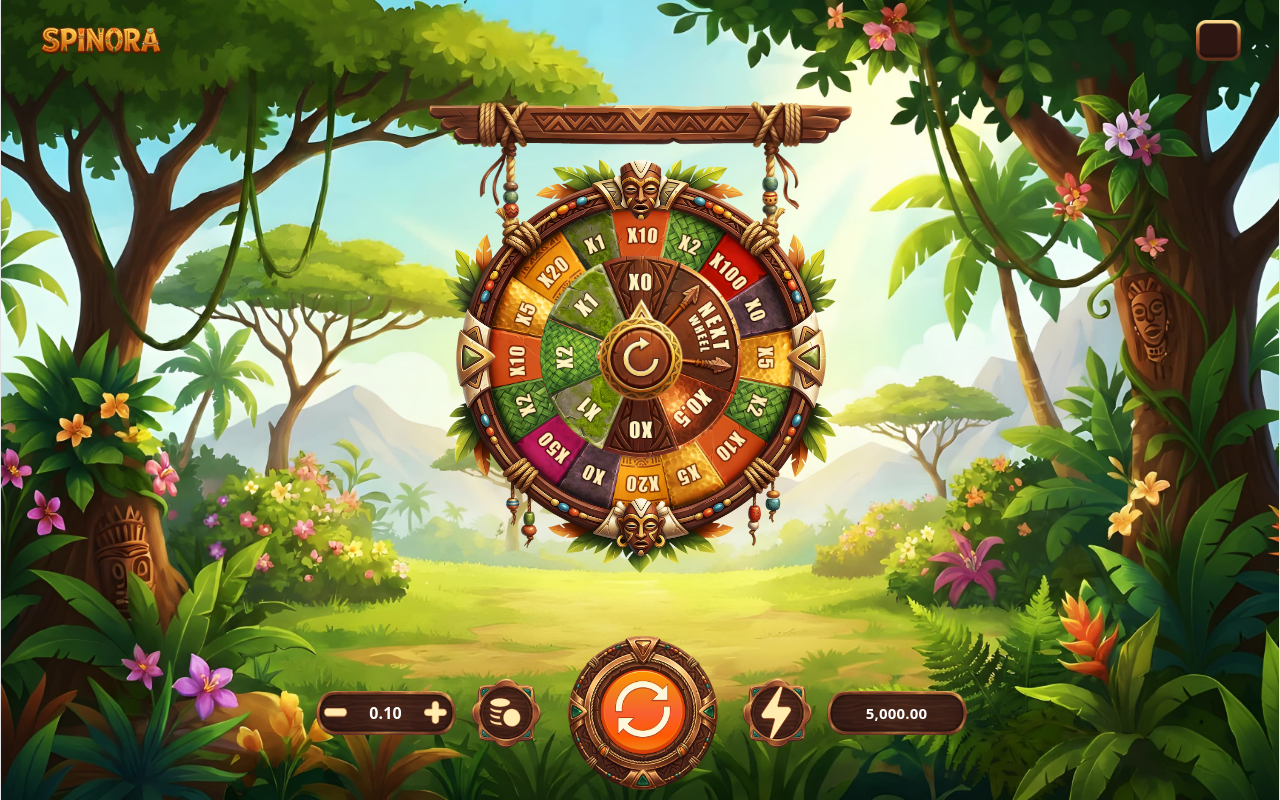
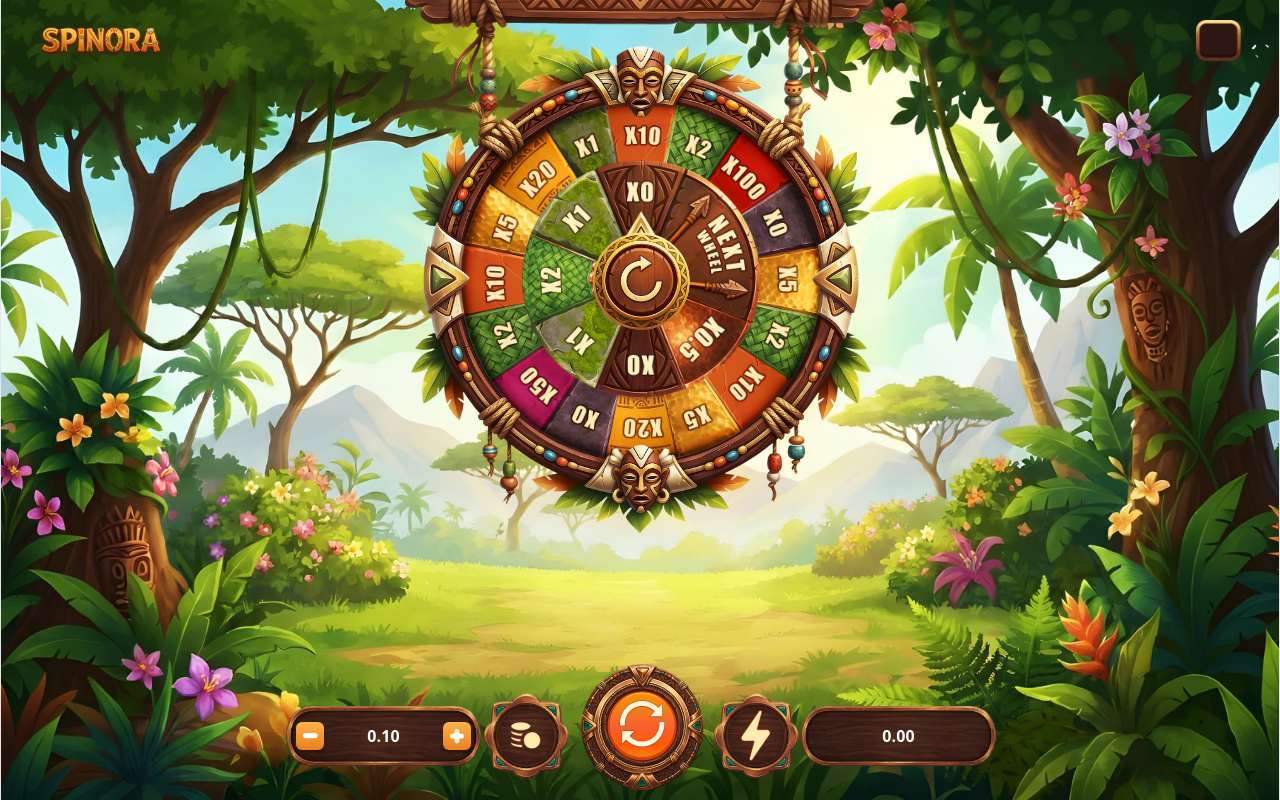
Before and after one commit to anie08/spinora, a React (Vite) app: page / in a window 1280 px wide. Built offline with nearby package versions, Linux system fonts and the light colour scheme.

Commit message:
Ձեր նկարագրությունը

```diff
--- a/src/component/Footer/Footer.jsx
+++ b/src/component/Footer/Footer.jsx
@@ -6,22 +6,31 @@ import button from "../../assets/background/betPanel/button.png";
 import box from "../../assets/background/betPanel/box.png";
 import betPanel from "../../assets/intro/bet-panel.png";
 import "./Footer.scss";
+import { useState, useEffect } from "react";
 
-const Footer = ({ spin }) => {
+const Footer = ({ spin, bet, increaseBet, decreaseBet, winResult }) => {
+  const [sum, setSum] = useState(0);
+
+  useEffect(() => {
+    if (winResult > 0) {
+      setSum((prev) => +(prev + parseFloat(winResult)).toFixed(2));
+    }
+  }, [winResult]);
+
   return (
     <div className="footer">
       <div className="footer__container">
         <div className="box-one">
-          <div className="control-btn minus-btn">
+          <div className="control-btn minus-btn" onClick={decreaseBet}>
             <img src={minus} alt="minus" />
           </div>
 
           <div className="box-one_box-one">
             <img src={box} alt="box" />
-            <span className="bet-value">0.10</span>
+            <span className="bet-value">{bet.toFixed(2)}</span>
           </div>
 
-          <div className="control-btn plus-btn">
+          <div className="control-btn plus-btn" onClick={increaseBet}>
             <img src={plus} alt="plus" />
           </div>
         </div>
@@ -50,7 +59,7 @@ const Footer = ({ spin }) => {
 
         <div className="boxSecond">
           <img src={box} alt="box" />
-          <span className="balance-value">5,000.00</span>
+          <span className="balance-value">{sum.toFixed(2)}</span>
         </div>
       </div>
     </div>
--- a/src/component/Footer/Footer.scss
+++ b/src/component/Footer/Footer.scss
@@ -3,29 +3,39 @@
   display: flex;
   justify-content: center;
   align-items: center;
-  padding-bottom: 10px;
+  padding: 10px 0;
+  flex-shrink: 0;
 }
 
 .footer__container {
   display: flex;
   align-items: center;
   justify-content: center;
-  width: 38rem;
-  max-width: 900px;
-  padding: 0 20px;
-gap :15px;
+  width: 95%;
+  max-width: 920px;
+  gap: 2px;
+
   img {
     width: 100%;
     object-fit: contain;
   }
 }
 
-.box-one {
+.box-one,
+.boxSecond {
   position: relative;
   display: flex;
   align-items: center;
   justify-content: center;
-  width: 140px;
+  width: 195px;
+  flex-shrink: 0;
+
+  img {
+    width: 100%;
+    height: auto;
+    object-fit: contain;
+  }
+}
 
 .box-one_box-one {
   width: 100%;
@@ -34,27 +44,68 @@ gap :15px;
   align-items: center;
   justify-content: center;
 
-    img {
-      width: 100%;
-      height: auto;
-      object-fit: contain;
-    }
-
   .bet-value {
     position: absolute;
+    top: 50%;
+    left: 50%;
+    transform: translate(-50%, -50%);
     color: #fff;
     font-weight: bold;
     font-size: 16px;
-    }
   }
 }
 
 .control-btn {
   position: absolute;
   z-index: 2;
-  width: 24px;
-  height: 24px;
+  width: 28px;
+  height: 28px;
+  border-radius:  6px;
+  background: linear-gradient(180deg, #ffb347 0%, #e8801e 100%);
+  border: none;
+  box-shadow: 0 2px 4px rgba(0, 0, 0, 0.35);
   cursor: pointer;
+  display: flex;
+  align-items: center;
+  justify-content: center;
+  top: 50%;
+  transform: translateY(-50%);
+
+  img {
+    width: 15px;
+    height: 15px;
+    object-fit: contain;
+    filter: brightness(0) invert(1);
+  }
+
+  &:active {
+    transform: translateY(-50%) scale(0.93);
+  }
+}
+
+.minus-btn {
+  left: 10px;
+}
+
+.plus-btn {
+  right: 10px;
+}
+
+.contCoin,
+.conButton {
+  width: 86px;
+  aspect-ratio: 1;
+  flex-shrink: 0;
+  display: flex;
+  align-items: center;
+  justify-content: center;
+  cursor: pointer;
+  position: relative;
+
+
+  .button {
+    width: 100%;
+    height: 100%;
     display: flex;
     align-items: center;
     justify-content: center;
@@ -66,83 +117,47 @@ gap :15px;
     }
   }
 
-.minus-btn {
-  left: 8px;
-}
-
-.plus-btn {
-  right: 8px;
-}
-
-.contCoin {
-  position: relative;
-  width: 70px;
-  display: flex;
-  align-items: center;
-  justify-content: center;
-
-  .coin {
+  .coin,
+  .turbo {
     position: absolute;
-    width: 45%;
+    width: 35%;
+    top: 50%;
+    left: 50%;
+    transform: translate(-50%, -50%);
     display: flex;
     align-items: center;
     justify-content: center;
   }
+
+  &:active {
+    transform: scale(0.95);
+  }
 }
 
 .betPanel {
-  width: 25%;
+  width: 140px;
+  flex-shrink: 0;
   display: flex;
   align-items: center;
   justify-content: center;
   cursor: pointer;
-}
-
-.conButton {
-  position: relative;
-  width: 70px;
-  display: flex;
-  align-items: center;
-  justify-content: center;
-
-  .turbo {
-    position: absolute;
-    width: 45%;
-    display: flex;
-    align-items: center;
-    justify-content: center;
-  }
-}
-
-.button {
-  width: 100%;
-  display: flex;
-  align-items: center;
-  justify-content: center;
-
+  margin-top: -18px;
   img {
     width: 100%;
     object-fit: contain;
   }
+
+  &:active {
+    transform: scale(0.96);
   }
-
-.boxSecond {
-  position: relative;
-  width: 140px;
-  display: flex;
-  align-items: center;
-  justify-content: center;
-
-  img {
-    width: 100%;
-    height: auto;
-    object-fit: contain;
 }
 
 .balance-value {
   position: absolute;
+  top: 50%;
+  left: 50%;
+  transform: translate(-50%, -50%);
   color: #fff;
   font-weight: bold;
-    font-size: 15px;
+  font-size: 16px;
 }
-}
--- a/src/component/Wheel/Wheel.scss
+++ b/src/component/Wheel/Wheel.scss
@@ -1,13 +1,14 @@
 .wheelContainer {
   flex: 1;
   display: flex;
-  align-items: center;
+  align-items: flex-start;
   justify-content: center;
   transition: 0.3s;
+  padding-top: 20px;
 }
 
 .wheelContainer-inner {
-  width: 17rem;
+  width: min(30vw, 45vh);
   aspect-ratio: 1;
   position: relative;
   display: flex;
@@ -17,7 +18,6 @@
 
 .wheelContainer-inner img {
   width: 100%;
-  /*height: 100%;*/
   aspect-ratio: 1;
   object-fit: contain;
 }
--- a/src/component/layout/Layout.jsx
+++ b/src/component/layout/Layout.jsx
@@ -1,9 +1,7 @@
 import "./Layout.scss";
-
+import ss from "../../assets/common/win-modal.png";
 import Wheel from "../Wheel/Wheel.jsx";
-
 import Footer from "../Footer/Footer.jsx";
-
 import Header from "../Header/Header.jsx";
 import { useState } from "react";
 
@@ -38,25 +36,26 @@ const bigSectors = [
 ];
 
 const length = sectors.length;
-
 const bigLength = bigSectors.length;
-
 const sectorDegree = 360 / length;
-
 const sectorBdegree = 360 / bigLength;
 
 const Layout = () => {
   const [spining, setSpinning] = useState(false);
+  const [rotation, setRotation] = useState(0);
+  const [bet, setBet] = useState(0.10);
+  const [bigSpinning, setBigSpinning] = useState(false);
+  const [bigRotation, setBigRotation] = useState(0);
+  const [winResult, SetwinResult] = useState(0);
+  const [showModal, setShowModal] = useState(false);
 
-  const [rotation, setRotation] = useState(0);
+  const increaseBet = () => {
+    setBet((prev) => +(prev + 0.10).toFixed(2));
+  };
 
-  const [bigSpinning, setBigSpinning] = useState(false);
-
-  const [bigRotation, setBigRotation] = useState(0);
-
-  const [winResult, SetwinResult] = useState(0);
-
-  const [showModal, setShowModal] = useState(false);
+  const decreaseBet = () => {
+    setBet((prev) => (prev > 0.10 ? +(prev - 0.10).toFixed(2) : 0.10));
+  };
 
   const spin = () => {
     if (spining || bigSpinning) {
@@ -64,19 +63,14 @@ const Layout = () => {
     }
 
     setSpinning(true);
-
     setShowModal(false);
 
-    // const randomIndex = Math.floor(Math.random() * length);
-
     const randomIndex = Math.floor(Math.random() * length);
-
     const landedSector = sectors[randomIndex];
 
     console.log(sectors[randomIndex]);
 
     const fullRotations = 360 * 5;
-
     const targetDegree = fullRotations + randomIndex * sectorDegree;
 
     setRotation((prev) => prev + targetDegree - (prev % 360));
@@ -87,9 +81,17 @@ const Layout = () => {
       if (landedSector === "Next Wheel") {
         startBigWheelSpin();
       } else {
-        SetwinResult(sectors[randomIndex]);
+        const multiplier = parseFloat(landedSector.replace("X", ""));
+        const totalWin = (bet * multiplier).toFixed(2);
 
-        setShowModal(true);
+        SetwinResult(totalWin);
+
+        if (parseFloat(totalWin) > 0) {
+          setShowModal(true);
+          setTimeout(() => {
+            setShowModal(false);
+          }, 3000);
+        }
       }
     }, 3000);
   };
@@ -98,13 +100,11 @@ const Layout = () => {
     setBigSpinning(true);
 
     const randomBindex = Math.floor(Math.random() * bigLength);
-
     const landedBsector = bigSectors[randomBindex];
 
     console.log(bigSectors[randomBindex]);
 
     const fullBrotations = 360 * 5;
-
     const targetBdegree = fullBrotations + randomBindex * sectorBdegree;
 
     setBigRotation((prev) => prev + targetBdegree - (prev % 360));
@@ -112,9 +112,17 @@ const Layout = () => {
     setTimeout(() => {
       setBigSpinning(false);
 
-      SetwinResult(landedBsector);
+      const multiplier = parseFloat(landedBsector.replace("X", ""));
+      const totalWin = (bet * multiplier).toFixed(2);
 
-      setShowModal(true);
+      SetwinResult(totalWin);
+
+      if (parseFloat(totalWin) > 0) {
+        setShowModal(true);
+        setTimeout(() => {
+          setShowModal(false);
+        }, 3000);
+      }
     }, 3000);
   };
 
@@ -122,7 +130,25 @@ const Layout = () => {
     <div className="container">
       <Header />
       <Wheel spin={spin} rotation={rotation} bigRotation={bigRotation} />
-      <Footer spin={spin} />
+      <Footer
+        spin={spin}
+        bet={bet}
+        increaseBet={increaseBet}
+        decreaseBet={decreaseBet}
+        winResult={winResult}
+      />
+
+      {showModal && (
+        <div className="modal-overlay">
+          <div className="modal-content">
+            <img src={ss} alt="Win Modal" className="modal-bg" />
+            <div className="win-result-text">
+              <h2>You Win!</h2>
+              <p>{winResult} 🪙</p>
+            </div>
+          </div>
+        </div>
+      )}
     </div>
   );
 };
--- a/src/component/layout/Layout.scss
+++ b/src/component/layout/Layout.scss
@@ -17,3 +17,73 @@ html, body, #root {
     height: 100vh;
 
 }
+
+.container {
+  position: relative;
+}
+
+.modal-overlay {
+  position: absolute;
+  top: 50%;
+  left: 50%;
+  transform: translate(-50%, -50%);
+  background: transparent;
+  backdrop-filter: none;
+  display: flex;
+  align-items: center;
+  justify-content: center;
+  z-index: 100;
+  pointer-events: none;
+}
+
+.modal-content {
+  position: relative;
+  width: 240px;
+  aspect-ratio: 1;
+  display: flex;
+  align-items: center;
+  justify-content: center;
+  pointer-events: auto;
+
+  .modal-bg {
+    width: 100%;
+    height: 100%;
+    object-fit: contain;
+  }
+}
+
+.win-result-text {
+  position: absolute;
+  top: 50%;
+  left: 50%;
+  transform: translate(-50%, -50%);
+  text-align: center;
+  color: #fff;
+  z-index: 5;
+  width: 70%;
+  display: flex;
+  flex-direction: column;
+  align-items: center;
+  justify-content: center;
+  gap: 2px;
+
+  h2 {
+    margin: 0;
+    font-size: 16px;
+    font-weight: 700;
+    font-style: italic;
+    color: #ffffff;
+    text-shadow: 0 2px 4px rgba(0, 0, 0, 0.8);
+  }
+
+  p {
+    margin: 0;
+    font-size: 26px;
+    font-weight: 900;
+    color: #ffffff;
+    text-shadow: 0 2px 6px rgba(0, 0, 0, 0.9);
+  }
+}
+
+.close-modal-btn {
+  display: none; }
```
Also changed, not shown: src/assets/common/win-modal.png (renamed from src/assets/background/win-modal.png). Lines whose indentation alone changed are shown as unchanged.
